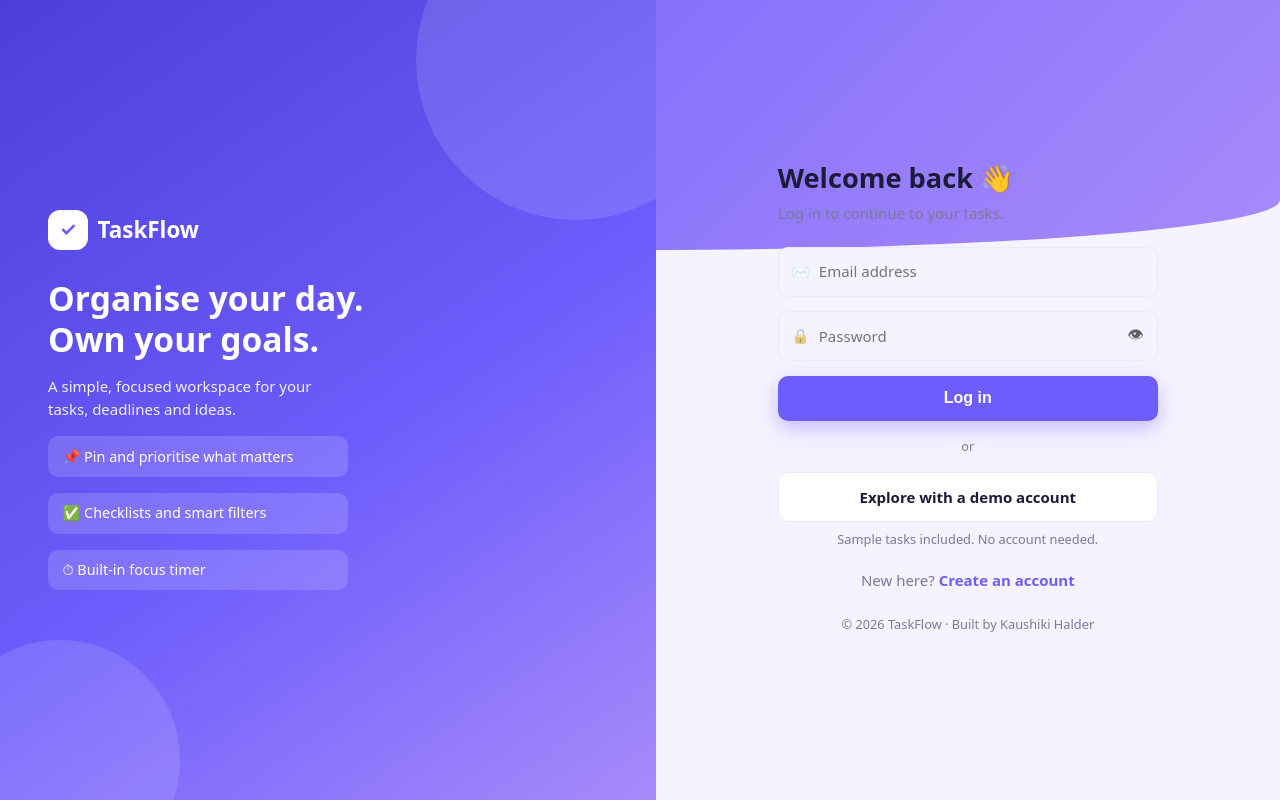
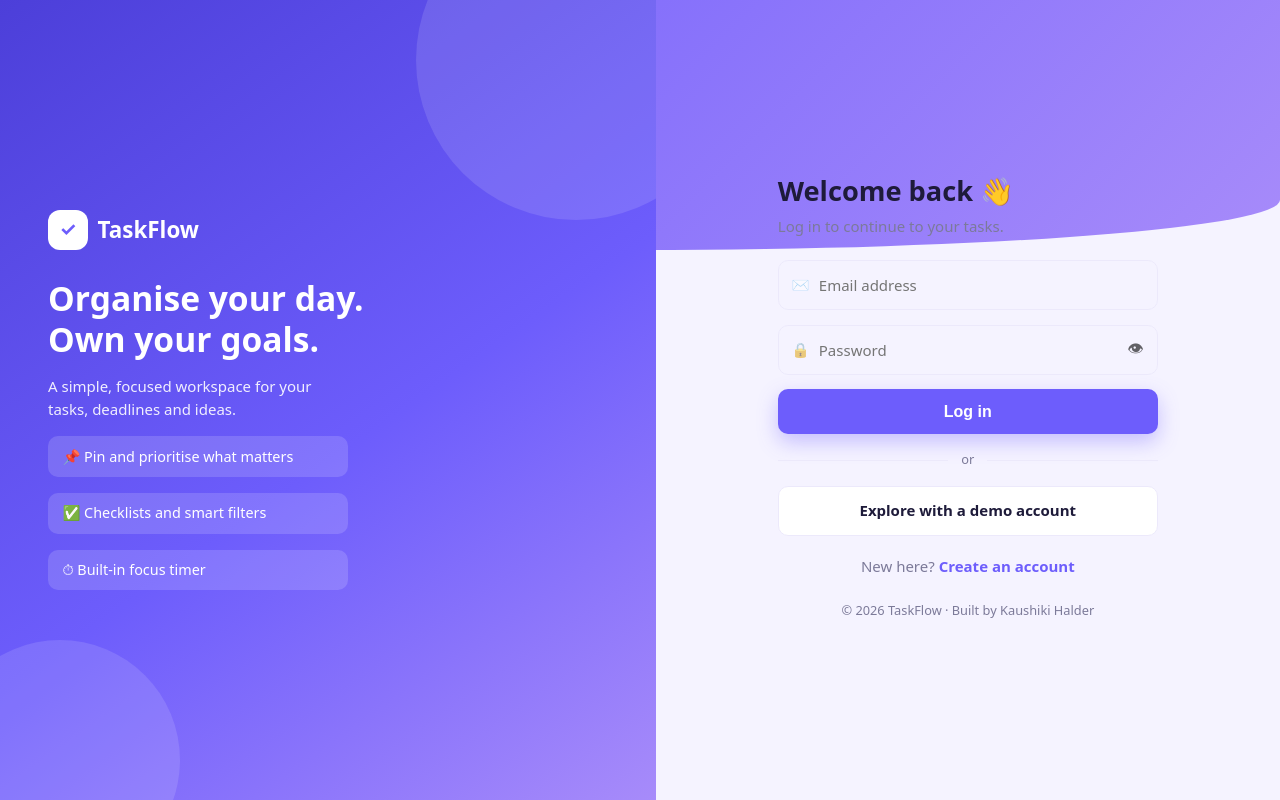
Before and after one commit to halderkaushiki/phpproj1_taskflow, a PHP site: page /login.php in a window 1280 px wide. Run offline with PHP 8.4, Linux system fonts and the light colour scheme.

Commit message:
Remove demo login helper text
Co-authored-by: Copilot <223556219+Copilot@users.noreply.github.com>

```diff
--- a/assets/style.css
+++ b/assets/style.css
@@ -79,7 +79,6 @@ li .star.on{color:var(--md)}
 .demo-sep::before,.demo-sep::after{content:"";height:1px;flex:1;background:var(--ln)}
 .demo-btn{width:100%;padding:.8rem;border:1px solid var(--ln);border-radius:10px;background:var(--card);color:var(--tx);font:inherit;font-weight:600;cursor:pointer}
 .demo-btn:hover{border-color:var(--ac);color:var(--ac)}
-.demo-note{text-align:center;color:var(--mu);font-size:.8rem;margin:.5rem 0 0}
 .lg-card .alt{text-align:center;color:var(--mu);margin:1.2rem 0 0}.lg-card .alt a{color:var(--ac);font-weight:600;text-decoration:none}
 .lg-card .err{background:rgba(239,68,68,.1);padding:.6rem .8rem;border-radius:10px}
 @media(max-width:820px){.lg{grid-template-columns:1fr}.lg-hero{padding:1.6rem 1.4rem}.lg-hero h2{font-size:1.4rem;margin-top:.4rem}.pt{display:none}.lg-form{padding:1.6rem 1.2rem}}
--- a/login.php
+++ b/login.php
@@ -69,7 +69,7 @@ if ($_SERVER['REQUEST_METHOD'] === 'POST') {
 <div class="fld"><span class="i">✉️</span><input type="email" name="email" placeholder="Email address" required></div>
 <div class="fld"><span class="i">🔒</span><input type="password" name="password" placeholder="Password" required><button type="button" class="eye" onclick="var i=this.previousElementSibling;i.type=i.type==='password'?'text':'password'" aria-label="Show password">👁</button></div>
 <button class="btn"><?= $reg ? 'Create account' : 'Log in' ?></button>
-<?php if (!$reg): ?><div class="demo-sep"><span>or</span></div><button class="demo-btn" type="submit" name="demo" value="1" formnovalidate>Explore with a demo account</button><p class="demo-note">Sample tasks included. No account needed.</p><?php endif; ?>
+<?php if (!$reg): ?><div class="demo-sep"><span>or</span></div><button class="demo-btn" type="submit" name="demo" value="1" formnovalidate>Explore with a demo account</button><?php endif; ?>
 <p class="alt"><?= $reg ? 'Already have an account? <a href="login.php">Log in</a>' : 'New here? <a href="?register">Create an account</a>' ?></p>
 <footer class="ft">© <?= date("Y") ?> TaskFlow · Built by Kaushiki Halder</footer></form></main></div>
 <script>addEventListener("load",function(){document.getElementById("ld").classList.add("off")})</script></body></html>
```
